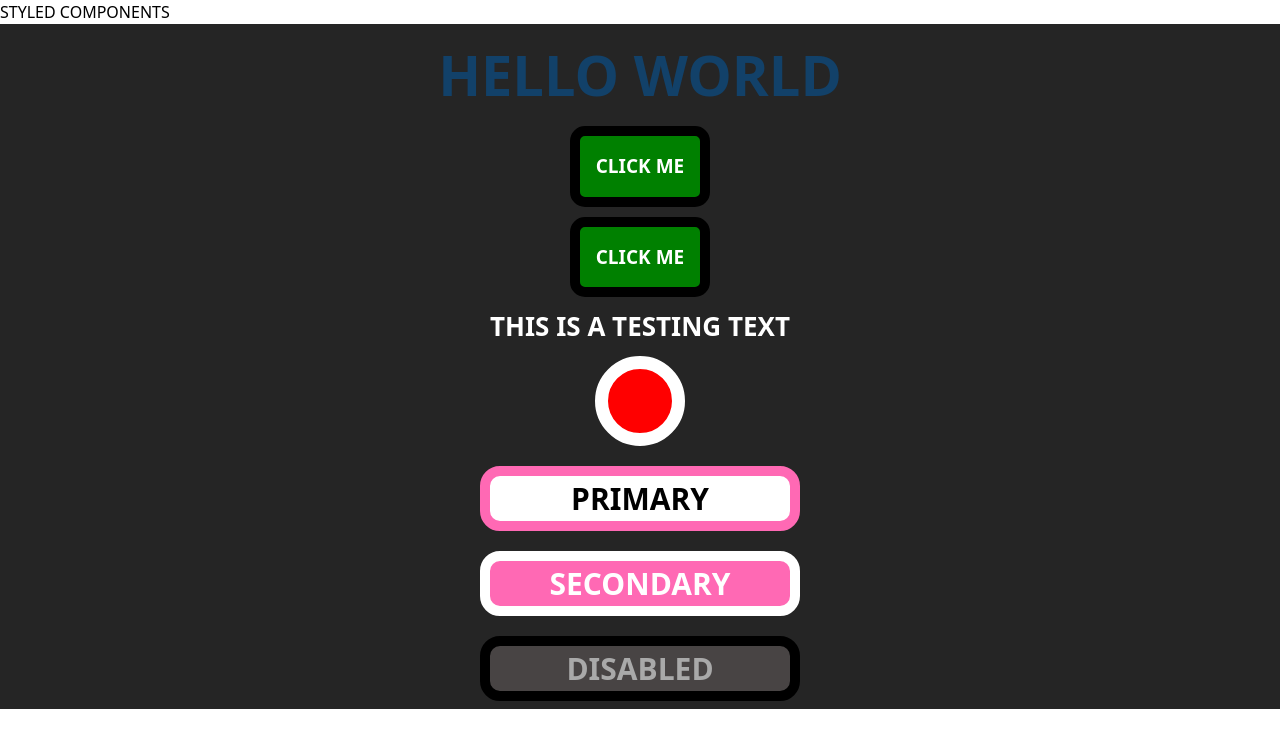
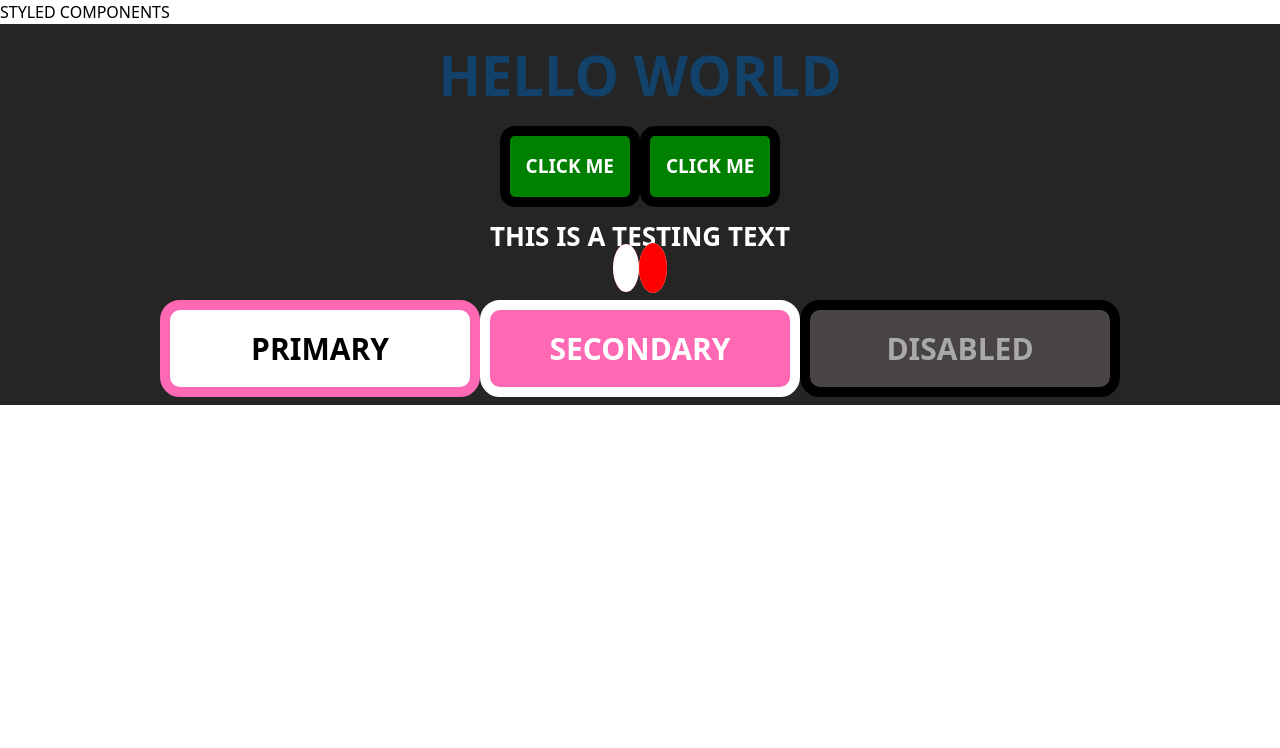
Before and after one commit to PouryaSoleimani/REACT-LIBRARIES, a React (Vite) app: page /styled-components in a window 1280 px wide. Shown: the top 748 px of the page. Built offline with nearby package versions, Linux system fonts and the light colour scheme.

Commit message:
STYLED COMPONENTS

```diff
--- a/src/StyledComponents.tsx
+++ b/src/StyledComponents.tsx
@@ -10,7 +10,7 @@ const Button = styled.button`background-color : green ; padding : 1rem ;border-r
 const Text = styled.text`color:white ;font-size : 26px ;margin-top:10px ;font-weight : bold;`
 const Circle = styled.circle`width:90px ; height : 90px ; border-radius : 100%; background-color:red; margin-top:10px; border:13px solid white ;`
 const DisabledButton = styled(PrimaryButton)`color: darkgray ; background-color : #484444;border: 10px solid black; cursor: not-allowed;` // INHERITANCE IN STYLED-COMPONENTS
-
+const InheritedCircle = styled(Circle)`background-color:white; border:14px solid red;`
 
 
 //COMPONENT
@@ -21,13 +21,20 @@ const StyledComponents = () => {
       <h1 className='bg-pink-400 text-black text-4xl text-center py-6 font-extrabold tracking-tighter w-full'>STYLED COMPONENTS</h1>
       <Wrapper>
         <Title>HELLO WORLD</Title>
+        <div className='flex space-x-6'>
         <Button>CLICK ME</Button>
         <Button>CLICK ME</Button>
+        </div>
         <Text>THIS IS A TESTING TEXT</Text>
-        <Circle></Circle>
+        <div className='flex space-x-6 mt-4'>
+          <Circle></Circle>
+          <InheritedCircle></InheritedCircle>
+        </div>
+        <div className='flex space-x-10 my-6'>
         <PrimaryButton onClick={() => console.log('CLICK CLICK')} $outline={true}>PRIMARY</PrimaryButton>
         <PrimaryButton onClick={() => console.log('CLICK CLICK')} $outline={false}>SECONDARY</PrimaryButton>
         <DisabledButton disabled>DISABLED</DisabledButton>
+        </div>
       </Wrapper>
     </div>
   )
--- a/src/StyledComponents2.tsx
+++ b/src/StyledComponents2.tsx
@@ -9,6 +9,7 @@ export const PrimaryButton = styled.button<{ $outline?: boolean; }>`
  margin-top:20px ;
  color:${props => props.$outline ? "black" : "white"} ;
  font-weight: bold;
+ padding : 1rem;
  width:20rem;
  text-align: center;
  border-radius:20px;
```
